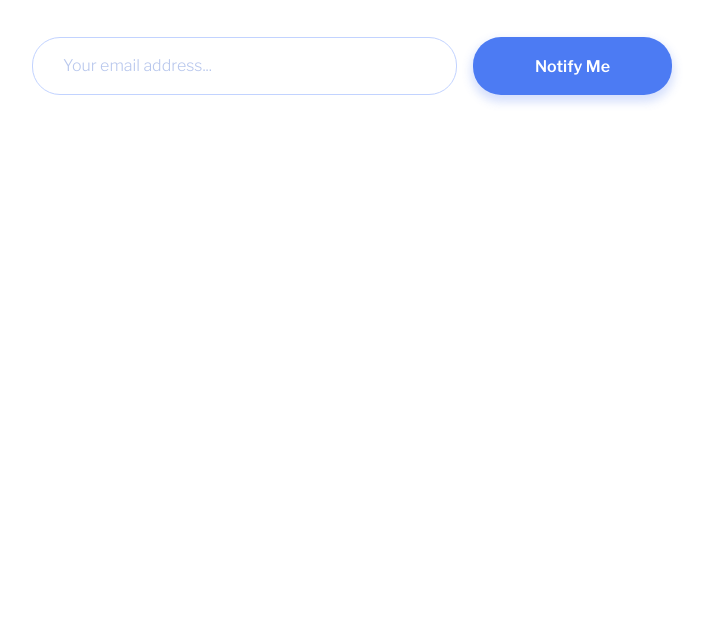
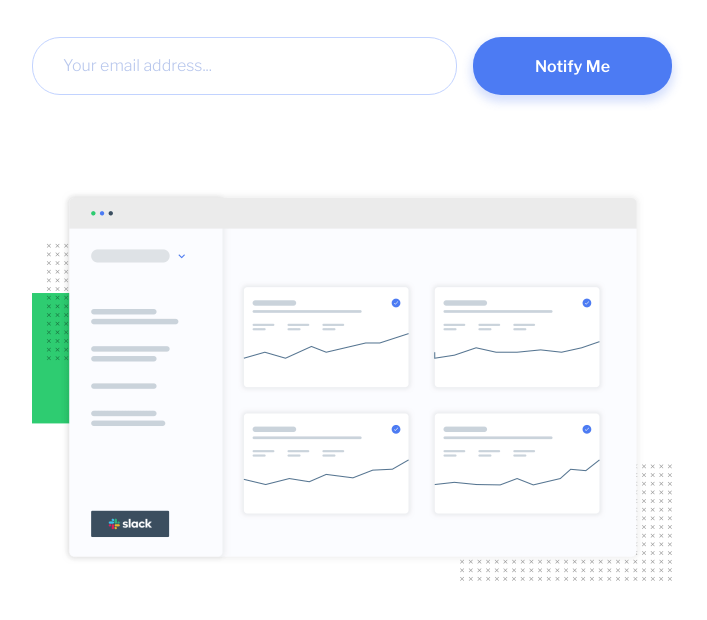
Before and after one commit to NinjaInShade/ping-coming-soon-page, a plain HTML site: page index.html in a window 1280 px wide. Shown: the part 262-882 px from the top of the page, without its empty margins (288-995 px from the left). Before the commit the page ends 800 px from the top, so only its background shows below. Drawn offline with nearby package versions, Linux system fonts and the light colour scheme.

Commit message:
Added header img

```diff
--- a/index.html
+++ b/index.html
@@ -41,6 +41,17 @@
           </form>
         </div>
       </header>
+
+      <!----- Image ----->
+      <section class="header-img-section">
+        <div class="container">
+          <img
+            src="./assets/illustration-dashboard.png"
+            class="header-img"
+            alt="Template dashboard mockup giving a teaser to what PING's UI looks like"
+          />
+        </div>
+      </section>
     </main>
 
     <script src="./main.js"></script>
--- a/main.css
+++ b/main.css
@@ -72,3 +72,12 @@
 .header-error-text-visible {
   visibility: visible;
 }
+
+.header-img-section {
+  padding: 95px var(--horizontal-s-padding) 72px var(--horizontal-s-padding);
+}
+
+.header-img {
+  max-width: 100%;
+  width: 100%;
+}
```
